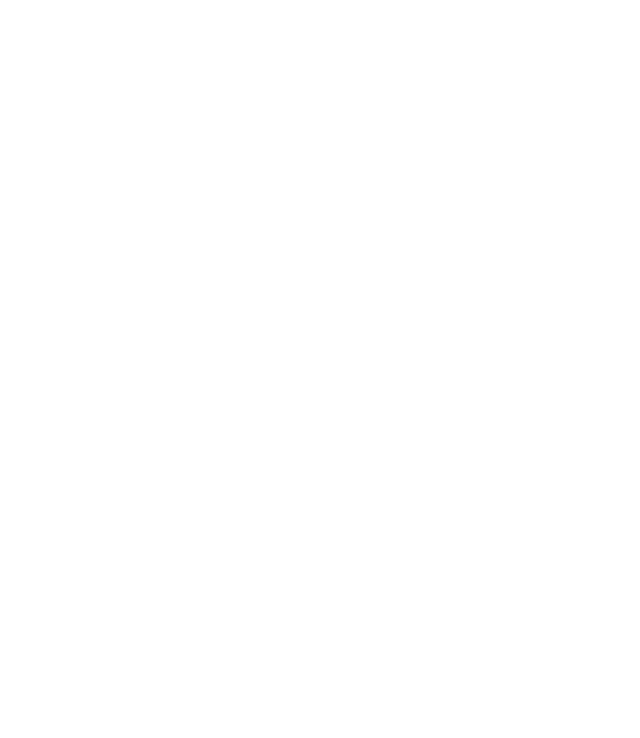
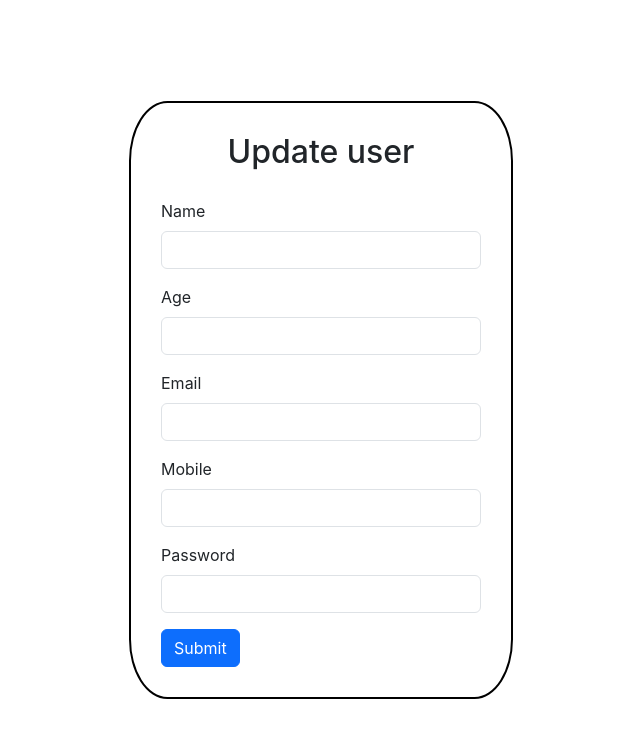
Before and after one commit to ManojNambiraj/Qtree_Aug25_ReactJS, a React (Create React App) app: page /edit/1 in a window 1280 px wide. Before the commit this address had no page. Shown: the top 738 px of the page, without its empty margins (319-959 px from the left). Built offline with nearby package versions, Linux system fonts and the light colour scheme; no server answers; the HTML template or start-up script is replaced by a standard one.

Commit message:
crud final

```diff
--- /dev/null
+++ b/src/Pages/EditUser.js
@@ -0,0 +1,134 @@
+import axios from "axios";
+import React, { useEffect, useState } from "react";
+import { useNavigate, useParams } from "react-router-dom";
+
+function EditUser() {
+    const navigate = useNavigate();
+    const { id } = useParams()
+
+    const [userInput, setUserInput] = useState({
+      name: "",
+      age: "",
+      email: "",
+      mobile: "",
+      password: "",
+    });
+
+    useEffect(() => {
+        getUserData()
+    }, [])
+
+    const getUserData = async () => {
+        const userData = await axios.get(
+          `https://68c97466ceef5a150f64f507.mockapi.io/students/${id}`
+        );
+
+        setUserInput(userData.data);
+    }
+
+    const handleChange = ({ target: { value, name } }) => {
+      setUserInput({ ...userInput, [name]: value });
+    };
+
+    const handleSubmit = async (e) => {
+      e.preventDefault();
+
+      const postedData = await axios.put(
+        `https://68c97466ceef5a150f64f507.mockapi.io/students/${id}`,
+        userInput
+      );
+
+      if (postedData) {
+        navigate("/");
+      }
+    };
+
+  return (
+    <div className="main">
+      <form onSubmit={handleSubmit}>
+        <h2 style={{ textAlign: "center", paddingBottom: "20px" }}>
+          Update user
+        </h2>
+        <div class="mb-3">
+          <label for="exampleInputEmail1" class="form-label">
+            Name
+          </label>
+          <input
+            type="text"
+            class="form-control"
+            id="exampleInputEmail1"
+            aria-describedby="emailHelp"
+            name="name"
+            value={userInput.name}
+            onChange={handleChange}
+          />
+        </div>
+
+        <div class="mb-3">
+          <label for="exampleInputEmail1" class="form-label">
+            Age
+          </label>
+          <input
+            type="number"
+            class="form-control"
+            id="exampleInputEmail1"
+            aria-describedby="emailHelp"
+            name="age"
+            value={userInput.age}
+            onChange={handleChange}
+          />
+        </div>
+
+        <div class="mb-3">
+          <label for="exampleInputEmail1" class="form-label">
+            Email
+          </label>
+          <input
+            type="email"
+            class="form-control"
+            id="exampleInputEmail1"
+            aria-describedby="emailHelp"
+            name="email"
+            value={userInput.email}
+            onChange={handleChange}
+          />
+        </div>
+
+        <div class="mb-3">
+          <label for="exampleInputEmail1" class="form-label">
+            Mobile
+          </label>
+          <input
+            type="number"
+            class="form-control"
+            id="exampleInputEmail1"
+            aria-describedby="emailHelp"
+            name="mobile"
+            value={userInput.mobile}
+            onChange={handleChange}
+          />
+        </div>
+
+        <div class="mb-3">
+          <label for="exampleInputPassword1" class="form-label">
+            Password
+          </label>
+          <input
+            type="password"
+            class="form-control"
+            id="exampleInputPassword1"
+            name="password"
+            value={userInput.password}
+            onChange={handleChange}
+          />
+        </div>
+
+        <button type="submit" class="btn btn-primary">
+          Submit
+        </button>
+      </form>
+    </div>
+  );
+}
+
+export default EditUser;
--- a/src/Pages/UserApp.js
+++ b/src/Pages/UserApp.js
@@ -2,6 +2,7 @@ import React from 'react'
 import { BrowserRouter, Route, Routes } from 'react-router-dom'
 import UserManagement from '../UserManagement'
 import CreateUser from './CreateUser'
+import EditUser from './EditUser'
 
 function UserApp() {
   return (
@@ -9,6 +10,7 @@ function UserApp() {
       <Routes>
         <Route path='/' element={<UserManagement />} />
         <Route path='/create' element={<CreateUser />} />
+        <Route path='/edit/:id' element={<EditUser />} />
       </Routes>
     </BrowserRouter>
   )
--- a/src/UserManagement.js
+++ b/src/UserManagement.js
@@ -14,6 +14,16 @@ function UserManagement() {
         const studentsDatas = await axios.get(`https://68c97466ceef5a150f64f507.mockapi.io/students`);
 
         setUserData(studentsDatas.data);
+    }
+
+    const handleDelete = async (id) => {
+      const deletedData = await axios.delete(
+        `https://68c97466ceef5a150f64f507.mockapi.io/students/${id}`
+      );
+
+      if (deletedData) {
+        getData();
+      }
     }
 
   return (
@@ -44,8 +54,13 @@ function UserManagement() {
                 <td>{item.mobile}</td>
                 <td>{item.password}</td>
                 <td>
-                  <button className="btn btn-sm btn-warning">Edit</button>
-                  <button className="btn btn-sm btn-danger">Delete</button>
+                  <Link to={`/edit/${item.id}`} className="btn btn-sm btn-warning">Edit</Link>
+                  <button
+                    className="btn btn-sm btn-danger"
+                    onClick={() => {handleDelete(item.id)}}
+                  >
+                    Delete
+                  </button>
                 </td>
               </tr>
             );
```
